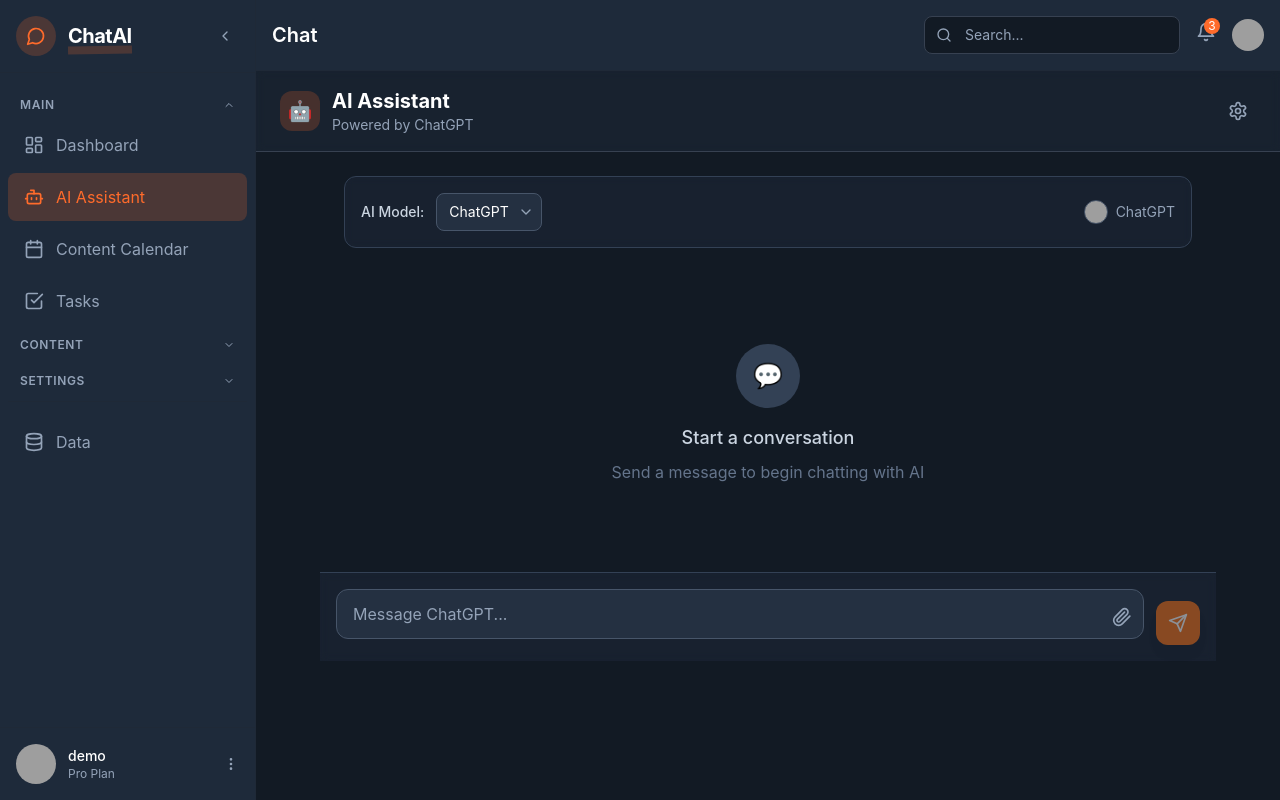
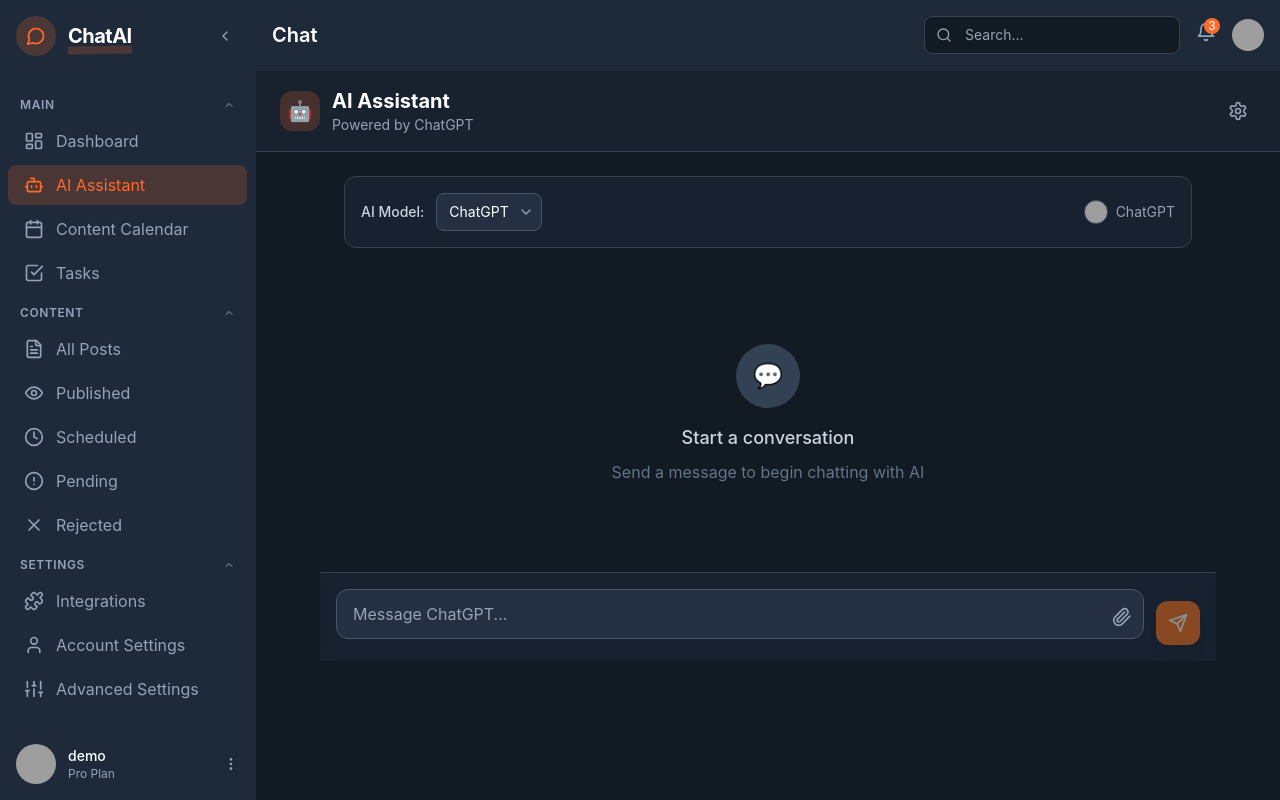
Before and after one commit to UNUSLONDON/integrated-app, a React (Vite) app: page /login in a window 1280 px wide. Both pictures are taken after a click on the button "Sign in". Built offline with nearby package versions, Linux system fonts and the light colour scheme; grey boxes are pictures that could not be loaded.

Commit message:
Enhance Sidebar Expandable Sections

```diff
--- a/src/components/common/Sidebar.tsx
+++ b/src/components/common/Sidebar.tsx
@@ -47,12 +47,12 @@
   // Track which sections are expanded
   const [expandedSections, setExpandedSections] = useState<Record<string, boolean>>({
     main: true,
-    content: false,
-    settings: false
+    content: true,
+    settings: true
   });
 
   const toggleSection = (sectionKey: string) => {
-    if (isCollapsed) return; // Don't allow section toggle when sidebar is collapsed
+    // Allow section toggle even when collapsed for better UX
 
     setExpandedSections(prev => ({
       ...prev,
@@ -131,22 +131,30 @@
             return (
               <div key={section.title}>
                 {/* Section Header */}
-                {!isCollapsed && (
-                  <button
-                    onClick={() => toggleSection(sectionKey)}
-                    className="w-full flex items-center justify-between px-3 py-2 text-xs font-semibold text-darkText hover:text-white transition-colors uppercase tracking-wider"
-                  >
-                    <span>{section.title}</span>
-                    {isExpanded ? (
+                <button
+                  onClick={() => toggleSection(sectionKey)}
+                  className={`w-full flex items-center justify-between px-3 py-2 text-xs font-semibold text-darkText hover:text-white transition-colors uppercase tracking-wider ${
+                    isCollapsed ? 'justify-center' : ''
+                  }`}
+                  title={isCollapsed ? section.title : undefined}
+                >
+                  {!isCollapsed && <span>{section.title}</span>}
+                  {!isCollapsed && (
+                    isExpanded ? (
                       <ChevronUp className="w-3 h-3" />
                     ) : (
                       <ChevronDown className="w-3 h-3" />
-                    )}
-                  </button>
-                )}
+                    )
+                  )}
+                  {isCollapsed && (
+                    <div className="w-6 h-0.5 bg-darkText rounded-full" />
+                  )}
+                </button>
 
                 {/* Section Items */}
-                <div className={`space-y-1 ${!isCollapsed && !isExpanded ? 'hidden' : ''}`}>
+                <div className={`space-y-1 transition-all duration-200 overflow-hidden ${
+                  !isExpanded ? 'max-h-0 opacity-0' : 'max-h-96 opacity-100'
+                }`}>
                   {section.items.map((item) => {
                     const Icon = item.icon;
                     return (
@@ -154,7 +162,7 @@
                         key={item.path}
                         to={item.path}
                         className={({ isActive }) =>
-                          `flex items-center px-4 py-3 rounded-lg transition-colors ${
+                          `flex items-center px-4 py-2 rounded-lg transition-colors ${
                             isActive
                               ? 'text-primary bg-primary/20'
                               : 'text-darkText hover:bg-gray-800 hover:text-white'
@@ -173,11 +181,11 @@
           })}
 
           {/* Legacy Data Item - keeping for backward compatibility */}
-          <div className="pt-4 border-t border-gray-800 mt-4">
+          <div className="pt-2 border-t border-gray-800 mt-2">
             <NavLink
               to={legacyDataItem.path}
               className={({ isActive }) =>
-                `flex items-center px-4 py-3 rounded-lg transition-colors ${
+                `flex items-center px-4 py-2 rounded-lg transition-colors ${
                   isActive
                     ? 'text-primary bg-primary/20'
                     : 'text-darkText hover:bg-gray-800 hover:text-white'
```
